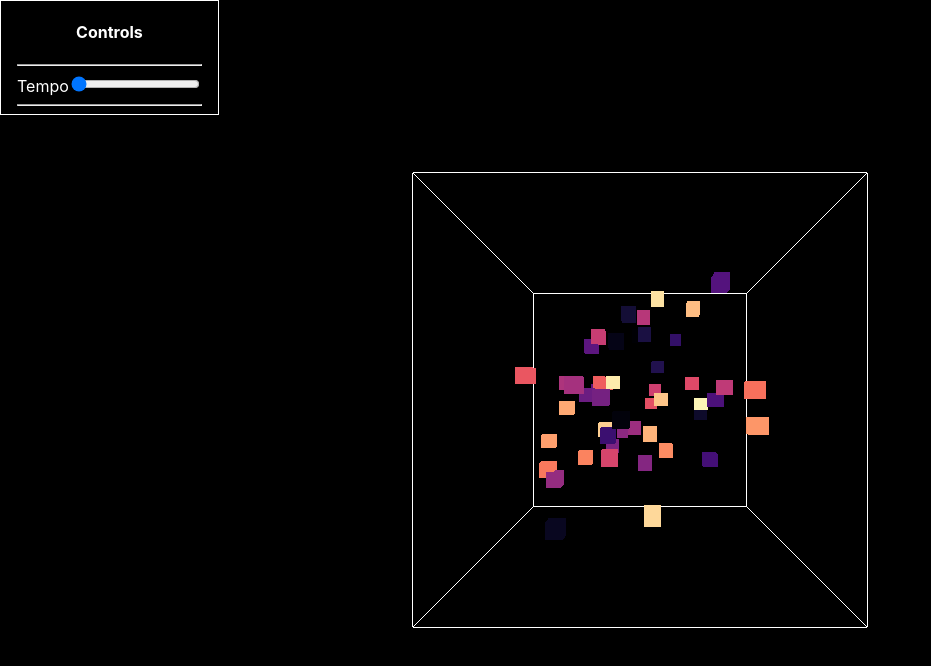
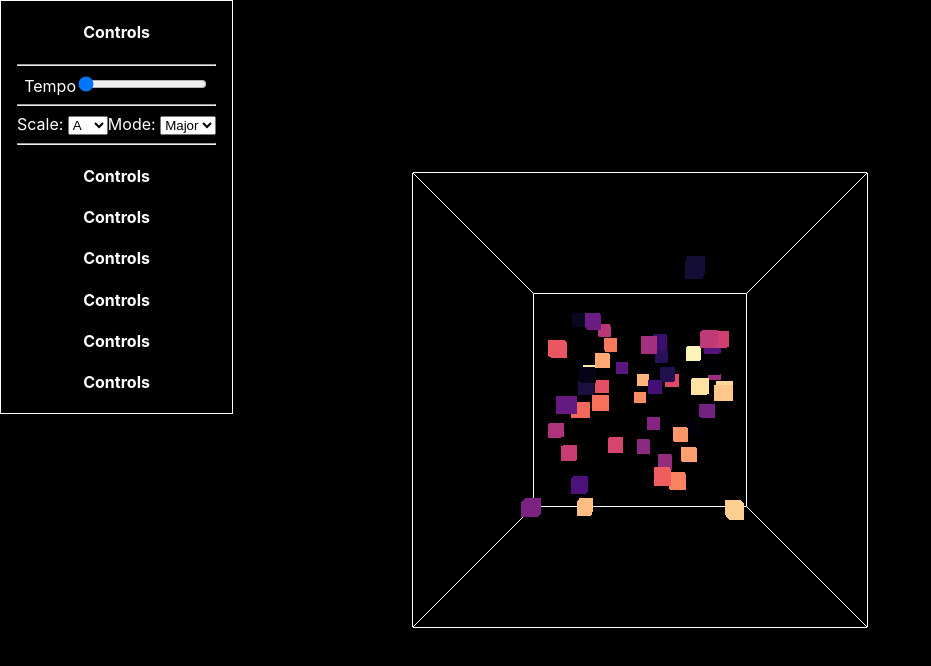
Before and after one commit to chiefton117/Cube-Sounds, a React (Create React App) app in the folder cube-notes/: page / in a window 1280 px wide. Shown: the top 666 px of the page, without its empty margins (0-931 px from the left). Built offline with nearby package versions, Linux system fonts and the light colour scheme.

Commit message:
State Hooks, Scale
Added custom hooks to props
Defined music theory terminology

```diff
--- a/cube-notes/src/Legend.jsx
+++ b/cube-notes/src/Legend.jsx
@@ -1,11 +1,23 @@
-
 import './App.css';
+import React, { useState } from 'react';
 import { OrbitControls } from 'three/examples/jsm/controls/OrbitControls.js';
 import * as THREE from 'three';
 import * as Tone from 'tone'
 import * as d3 from 'd3';
-function Legend() {
+import Scale from './Scale.jsx'
 
+function Legend(props) {
+
+  var options = {
+    note: "",
+    mode: "",
+    tempo: 90
+  };
+
+
+  const [mode, setMode] = useState(options.note);
+  const [note, setNote] = useState(options.mode);
+  const [tempo, setTempo] = useState(options.tempo);
 
   const legend = d3.select(".legend")
     .append("g");
@@ -23,6 +35,17 @@ function Legend() {
       <input type="range" min="0" max="10" value="0" step="0.1" id="tempo" orient="vertical"></input>
         <hr/>
 
+        <Scale onChange = {d => console.log(d.event.target)}
+          mode={mode}
+          setMode={setMode}
+          note={note}
+          setNote={setNote}
+          tempo={tempo}
+          setTempo={setTempo}
+        />
+
+        <hr/>
+
     </div>
   );
 }
--- a/cube-notes/src/Scale.jsx
+++ b/cube-notes/src/Scale.jsx
@@ -1,22 +1,29 @@
-
+import React from "react";
 import './App.css';
 import { OrbitControls } from 'three/examples/jsm/controls/OrbitControls.js';
 import * as THREE from 'three';
 import * as Tone from 'tone'
 import * as d3 from 'd3';
-function Legend() {
+function Legend(props) {
 
   // Define some music theory terms
   const min = 0;
   const max = 9;
 
+  const modes = ['Major', 'Minor'];
   const baseNotes = ['A','B','C','D','E','F','G'];
   const notes = ['A','A#','B','C','C#','D','D#','E','F','F#','G','G#'];
 
   // W - Whole step
   // H - Half step
-  // Major scale follow the pattern of W-W-H-W-W-W-H
-  const maj = [0,2,4,5,7,9,11,12];
+  // Final notes are omitted to avoid duplicate notes
+
+
+  // Major scales follow the pattern of W-W-H-W-W-W-H
+  const major = [0,2,4,5,7,9,11];
+
+  // Minor scales follow the pattern of W-H-W-W-H-W-W
+  const minor = [0,2,3,5,7,8,10];
 
 
   const legend = d3.select(".legend")
@@ -27,13 +34,29 @@ function Legend() {
 
   return (
 
-    <div id="leg" className="legend">
-      <h4>Controls</h4>
-        <hr/>
+    <div>
 
-      <text>Tempo</text>
-      <input type="range" min="0" max="10" value="0" step="0.1" id="tempo" orient="vertical"></input>
-        <hr/>
+      <text>Scale: </text>
+      <select name="note">
+      {notes.map((d) => (
+
+        <option value={d} onChange = {props.setNote(d)}>{d}</option>
+
+      ))};
+      </select>
+
+
+
+      <text>Mode: </text>
+      <select name="mode">
+      {modes.map((d) => (
+
+        <option value={d} onChange = {props.setMode(d)}>{d}</option>
+
+      ))};
+      </select>
+
+
 
     </div>
   );
```
